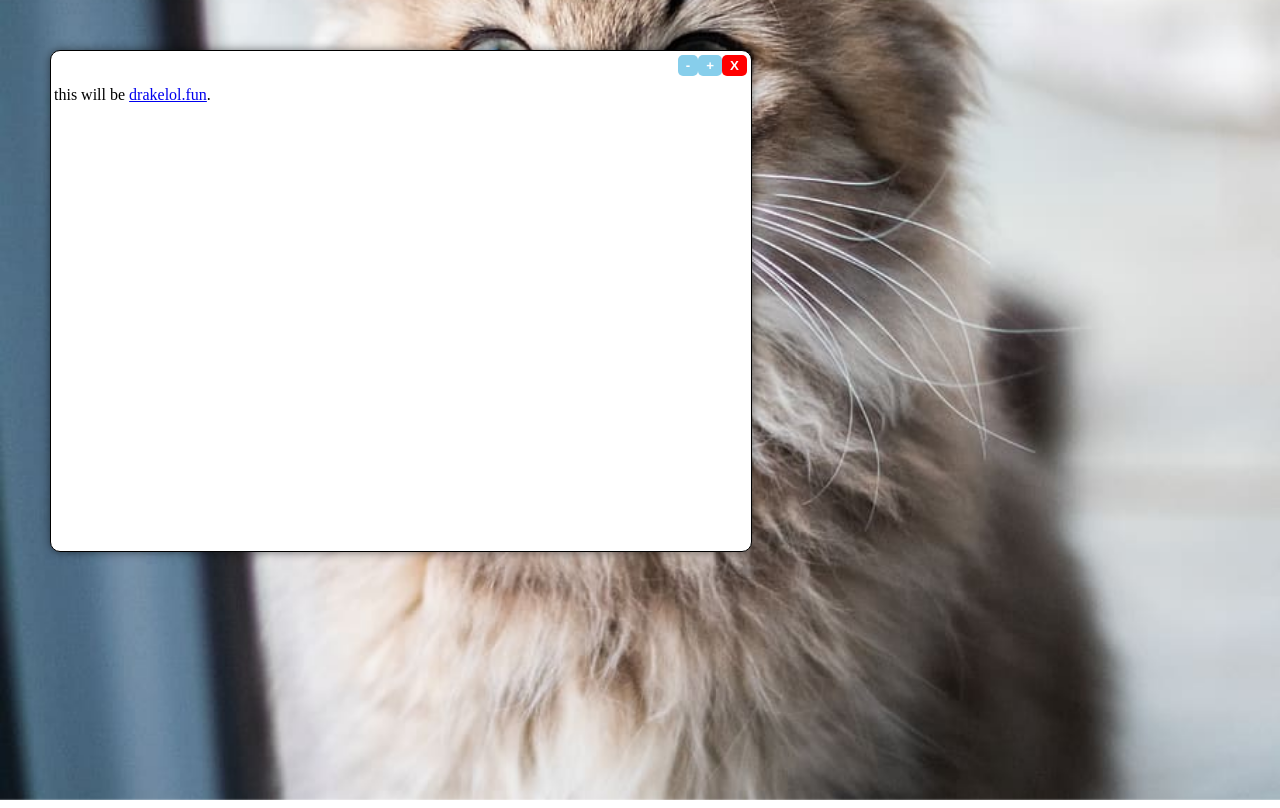
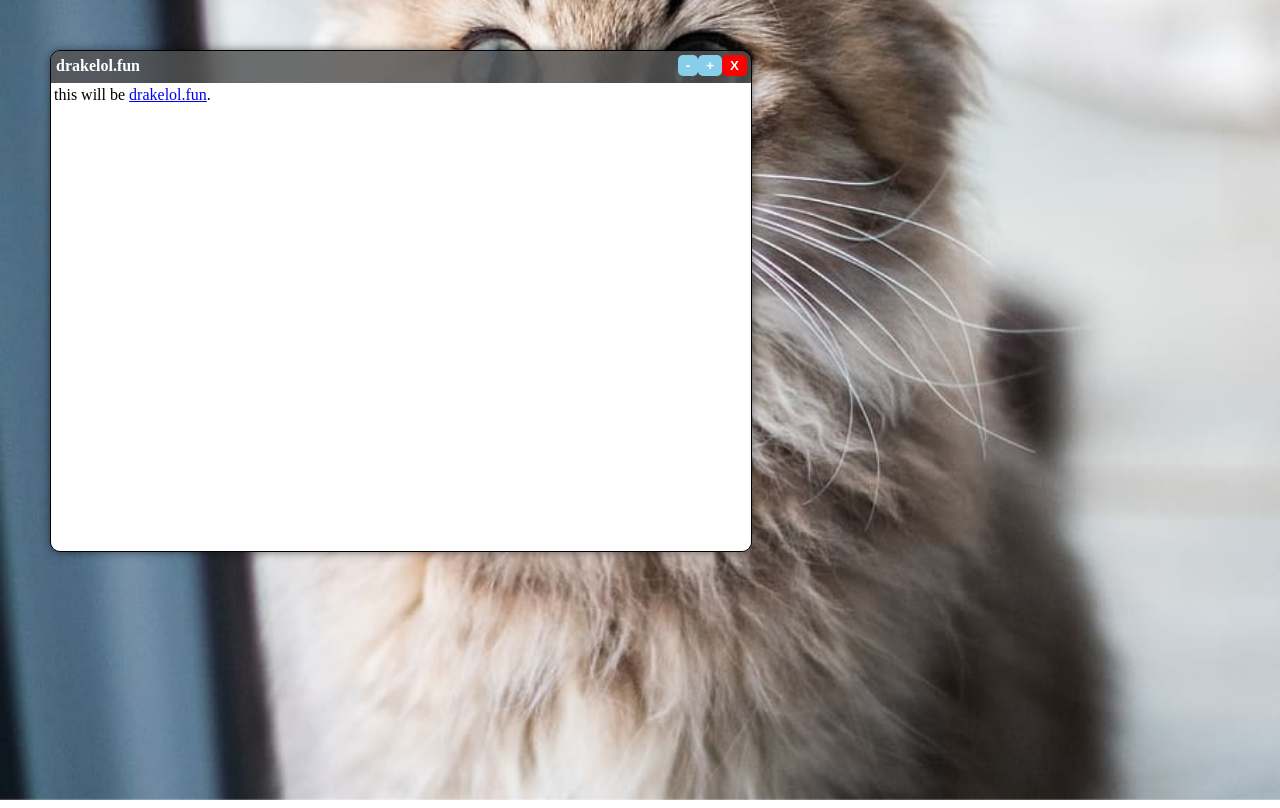
Before and after one commit to drake-lol/drakelol-fun-v3, a plain HTML site: page index.html in a window 1280 px wide. Drawn offline with Linux system fonts and the light colour scheme.

Commit message:
fix titlebar

```diff
--- a/styles.css
+++ b/styles.css
@@ -29,22 +29,22 @@ body {
   left: 50px;
   width: 700px;
   height: 500px;
-  background-color: white;
+  background-color: rgba(0, 0, 0, 0);
   border: 1px solid black;
   box-shadow: 0 0 10px rgba(0, 0, 0, 0.5);
-  overflow: auto;
+  overflow: hidden;
   user-select: none;
   border-radius: 10px;
 }
 
 .titlebar {
   height: 32px;
-  background-color: #50505000;
+  background-color: #505050CF;
   cursor: default;
   font-weight: bold;
   color: white;
   user-select: none;
-  filter: blur(0px);
+  backdrop-filter: blur(16px);
 }
 
 .titlebar .title {
@@ -93,8 +93,9 @@ body {
 }
 
 .content {
-  height: calc(500px - 32px);
-  overflow: auto;
+  height: calc(468px);
+  overflow: hidden;
   padding: 3px;
   box-sizing: border-box;
+  background-color: #FFFFFF;
 }
```
